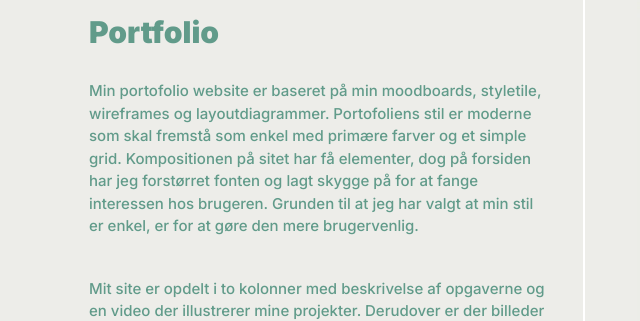
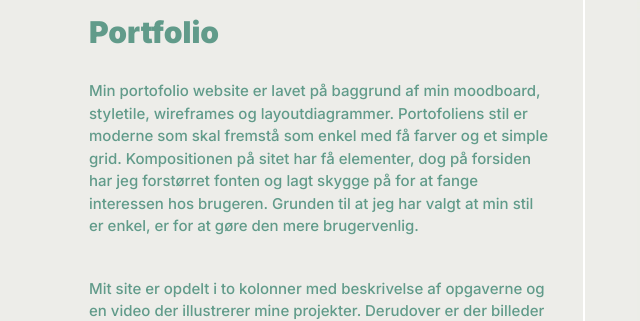
Before and after one commit to saramarioneal/portfolio-eksamen, a plain HTML site: page portfolio.html in a window 1280 px wide. Shown: the part 140-461 px from the top of the page, 13-653 px from the left. Drawn offline with Linux system fonts and the light colour scheme.

Commit message:
meta beskrivelse

```diff
--- a/portfolio.html
+++ b/portfolio.html
@@ -9,6 +9,8 @@
     <link rel="stylesheet" href="style.css">
     <link rel="stylesheet" href="script.js">
     <link href="https://fonts.googleapis.com/css2?family=Inter:wght@500;600;900&display=swap" rel="stylesheet">
+    <meta name="description"
+        content="Dette er min portfolio for 1.semester. Her går jeg i dybden med mine projekter jeg har haft, hvor jeg viser min proces og færdigheder. Til sidst kan man se mine endelige resultater.">
 </head>
 
 <body>
@@ -47,8 +49,9 @@
         <div class="portfolio_grid">
             <div class="portfolio_col">
                 <h2>Portfolio </h2>
-                <p>Min portofolio website er baseret på min moodboards, styletile, wireframes og layoutdiagrammer.
-                    Portofoliens stil er moderne som skal fremstå som enkel med primære farver og et simple grid.
+                <p>Min portofolio website er lavet på baggrund af min moodboard, styletile, wireframes og
+                    layoutdiagrammer.
+                    Portofoliens stil er moderne som skal fremstå som enkel med få farver og et simple grid.
                     Kompositionen på sitet har få elementer, dog på forsiden har jeg forstørret fonten og lagt skygge på
                     for at fange interessen hos brugeren.
                     Grunden til at jeg har valgt at min stil er enkel, er for at gøre den mere brugervenlig.
```
Also changed, not shown: 02_web.html (+2 -0 lines), 03_web.html (+2 -0 lines), 04_animation.html (+2 -0 lines), 05_indhold.html (+2 -0 lines), index.html (+2 -0 lines), om_mig.html (+2 -0 lines).
